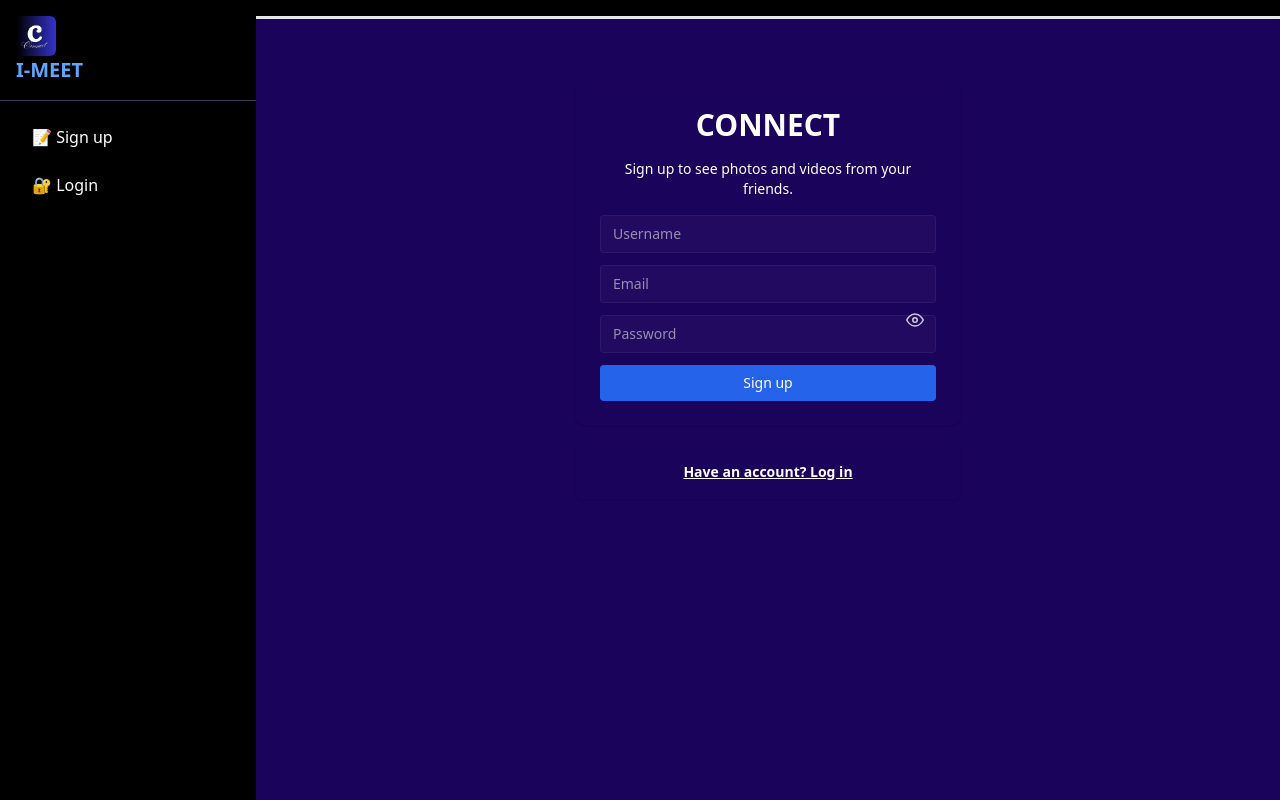
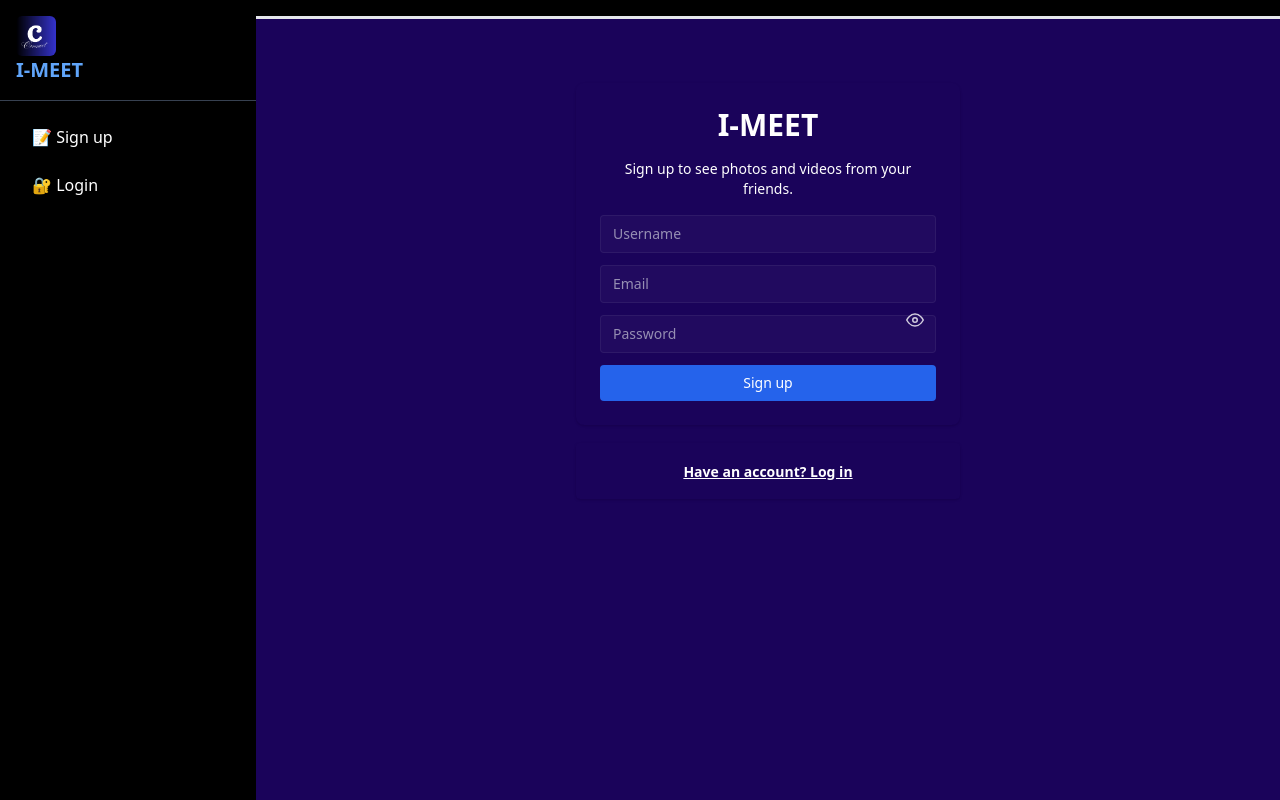
Before and after one commit to Giddy511/I-Meet, a Flask app: page /signup in a window 1280 px wide. Run offline with Flask 2, Linux system fonts and the light colour scheme; some libraries are stand-ins or nearby versions.

Commit message:
Update signup.html

```diff
--- a/templates/signup.html
+++ b/templates/signup.html
@@ -15,7 +15,7 @@
 
         <div class="flex flex-col items-center">
             <div class="w-full max-w-sm p-6 rounded-lg shadow" data-admin-theme-light="bg-white text-black" data-admin-theme-dark="bg-black text-white">
-                <h1 class="text-3xl font-sans font-extrabold text-center mb-4" data-admin-theme-light="text-black" data-admin-theme-dark="text-white">CONNECT</h1>
+                <h1 class="text-3xl font-sans font-extrabold text-center mb-4" data-admin-theme-light="text-black" data-admin-theme-dark="text-white">I-MEET</h1>
                 <p class="text-sm mb-4 text-center" data-admin-theme-light="text-gray-700" data-admin-theme-dark="text-white">Sign up to see photos and videos from your friends.</p>
 
                 <form action="{{ url_for('signup') }}" method="post" class="space-y-3">
@@ -34,4 +34,5 @@
         </div>
     </div>
 </div>
+
 {% endblock %}
```
